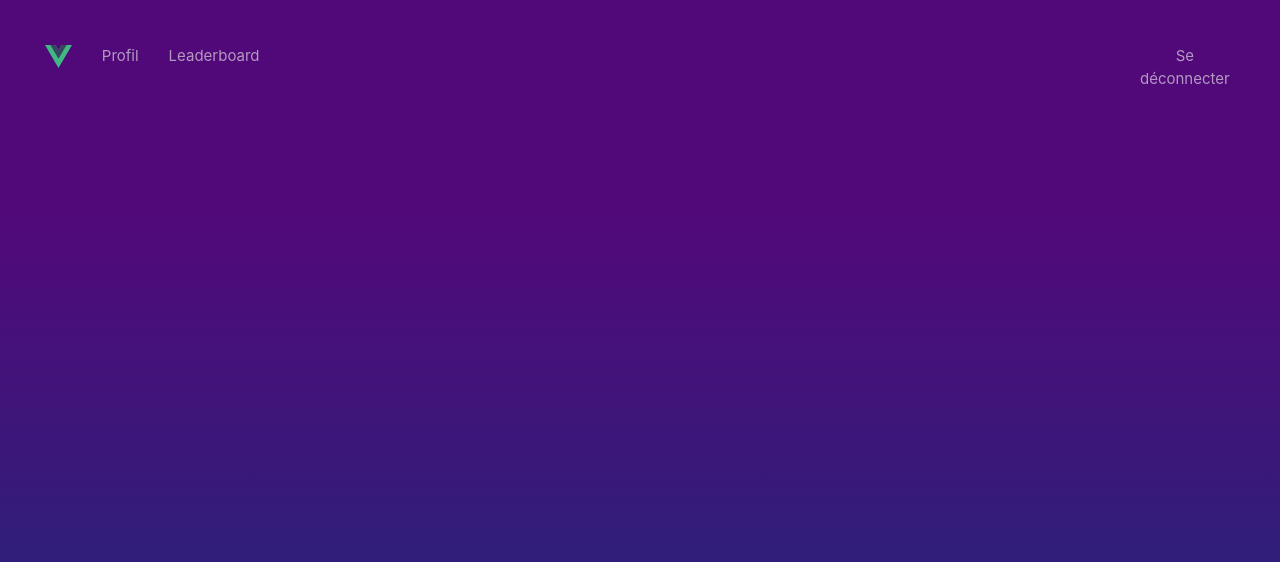
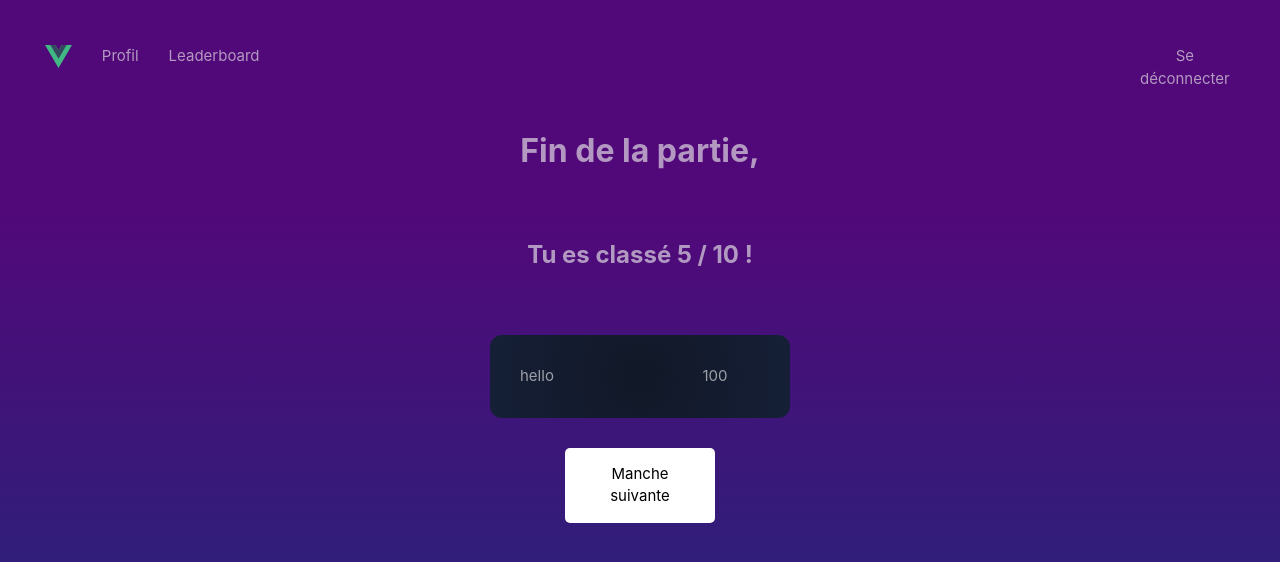
Before and after one commit to jeanazeee/AMICULTIVATED, a Vue app in the folder amicultivated_frontend/: page /endgame in a window 1280 px wide. Shown: the top 562 px of the page. Built offline with nearby package versions, Linux system fonts and the light colour scheme; no server answers; sample sign-in values are in the browser's storage.

Commit message:
endgame page

```diff
--- /dev/null
+++ b/amicultivated_frontend/src/components/game/Endgame.vue
@@ -0,0 +1,93 @@
+<template>
+    <div class="title">
+        <h1>Fin de la partie, {{ store.getters.username  }}</h1>
+        <h3>Tu es classé 5 / 10 !</h3>
+    </div>
+    <div class="profile-container">
+        <div class="player-card">
+            <div class="player-info">
+                <p class="name">hello</p>
+                <p class="score">100</p>
+            </div>
+        </div>
+    </div>
+    <div class="home">
+        <button @click="home()" >Manche suivante</button>
+    </div>
+</template>
+
+<script setup>
+
+import {store} from './../../store/store.js'
+
+
+
+</script>
+
+<style  scoped>
+.profile-container {
+    width: fit-content;
+    display: flex;
+    margin: auto;
+    background: rgb(17, 24, 39);
+    background: radial-gradient(circle, rgba(17, 24, 39, 1) 0%, rgba(21, 31, 54, 1) 100%);
+    border-radius: 0.75rem;
+
+}
+
+.form-front {
+    width: 480px;
+    padding: 2rem;
+    color: rgba(243, 244, 246, 1);
+}
+
+.title {
+    text-align: center;
+    font-size: 2rem;
+    line-height: 2rem;
+    font-weight: 700;
+    margin-bottom: 2em;
+}
+
+.title h3{
+    margin-top: 3em;
+    font-size: 1.5rem;
+}
+
+.player-card {
+    width: 100%;
+    display: flex;
+    flex-direction: column;
+    transition: 3s;
+}
+
+.player-info {
+    width: 20em;
+    display: flex;
+    justify-content: space-between;
+}
+
+.name {
+    padding: 2em;
+    width: 50%;
+}
+
+.score {
+    padding: 2em;
+    margin: auto;
+}
+.home {
+    margin: auto;
+    margin-top: 2em;
+    width: 10em;
+    padding:1em;
+    background-color: white;
+    border-radius:5px;
+    margin-bottom: 2em;
+    text-align: center;
+    color: black;
+}
+
+
+
+</style>
--- a/amicultivated_frontend/src/components/header.vue
+++ b/amicultivated_frontend/src/components/header.vue
@@ -6,7 +6,7 @@
         <div class="items">
             <ul>
                 <li><a href="/profil">Profil</a></li>
-                <li><a href="/Leaderboard">Leaderboard</a></li>
+                <li><a href="/leaderboard">Leaderboard</a></li>
             </ul>
         </div>
         <div class="logout">
--- a/amicultivated_frontend/src/router/index.js
+++ b/amicultivated_frontend/src/router/index.js
@@ -4,6 +4,9 @@ import Login from '../views/user/Login.vue'
 import Signup from '../views/user/Signup.vue'
 import Profil from '../views/user/Profil.vue'
 import Room from '../views/game/Room.vue'
+import Comming from '../views/default/Comming.vue'
+import Notfound from '../views/default/Notfound.vue'
+import Endgame from '../components/game/Endgame.vue'
 import {store} from '../store/store.js'
 import API from '../api/api'
 
@@ -13,6 +16,11 @@ const api = new API(store);
 const router = createRouter({
   history: createWebHistory(import.meta.env.BASE_URL),
   routes: [
+    {
+      path: '/:pathMatch(.*)*',
+      name: '404 Not Found',
+      component: Notfound
+    },
     {
       path: '/',
       name: 'home',
@@ -32,6 +40,16 @@ const router = createRouter({
       path: '/profil',
       name:'profil',
       component: Profil
+    },
+    {
+      path: '/leaderboard',
+      name:'leaderboard',
+      component: Comming
+    },
+    {
+      path: '/endgame',
+      name:'endgame',
+      component: Endgame
     },
     {
       path: '/room/:roomCode',
@@ -70,12 +88,13 @@ const router = createRouter({
   ]
 })
 
+console.log(store.getters.currentRoomCode)
 router.beforeEach((to, from, next) => {
   if  ( (to.name == 'login' || to.name == 'signup') && store.getters.loggedIn == true) {
-    next('/');
+    next({name: 'home'});
   }
-  else if ((!store.getters.loggedIn || store.getters.loggedIn == false)  && to.name != 'signup' && to.name != 'login'){
-    next('/login');
+  else if ((!store.getters.loggedIn || store.getters.loggedIn == false)  && to.name != 'signup' && to.name != 'login' ){
+    next({name: 'login'});
   }
   else {
     next();
--- a/amicultivated_frontend/src/views/Home.vue
+++ b/amicultivated_frontend/src/views/Home.vue
@@ -18,7 +18,7 @@
           <button @click="joinRoom()">Rejoindre la room</button>
         </div>
         <div class="main-create">
-          <center><h2>ou</h2></center>
+          <h2>ou</h2>
           <button  @click="createRoom()">Créer une room</button>
         </div>
       </div>
@@ -93,7 +93,6 @@ const createRoom = async () => {
   color: red;
 }
 .title {
-  color: white;
   margin: 0 auto;
   text-align: center;
   padding-bottom: 1em;
@@ -216,5 +215,9 @@ h2 {
   padding-right:1em;
 }
 
+.main-create h2 {
+  display: flex;
+  justify-content: center;
+}
 
 </style>
--- /dev/null
+++ b/amicultivated_frontend/src/views/default/Comming.vue
@@ -0,0 +1,19 @@
+<template>
+    <div class="title">
+      <h1>Page en cours de création...</h1>
+    </div>
+</template>
+
+<style scoped>
+
+.title {
+  color: white;
+  margin: 0 auto;
+  text-align: center;
+  padding-bottom: 1em;
+  font-weight: 900;
+  width: 70%;
+  font-size:xx-large;
+}
+
+</style>
--- /dev/null
+++ b/amicultivated_frontend/src/views/default/Notfound.vue
@@ -0,0 +1,24 @@
+<template>
+    <div class="title">
+      <h1>404 Not Found !</h1>
+      <img src="../../assets/notfound.png">
+    </div>
+</template>
+
+<style scoped>
+
+.title {
+  margin: 0 auto;
+  text-align: center;
+  padding-bottom: 1em;
+  font-weight: 900;
+  width: 70%;
+  font-size:xx-large;
+}
+
+img {
+    margin: auto;
+    margin-top: 3em;
+}
+
+</style>
```
Also changed, not shown: amicultivated_frontend/src/assets/notfound.png (added).
